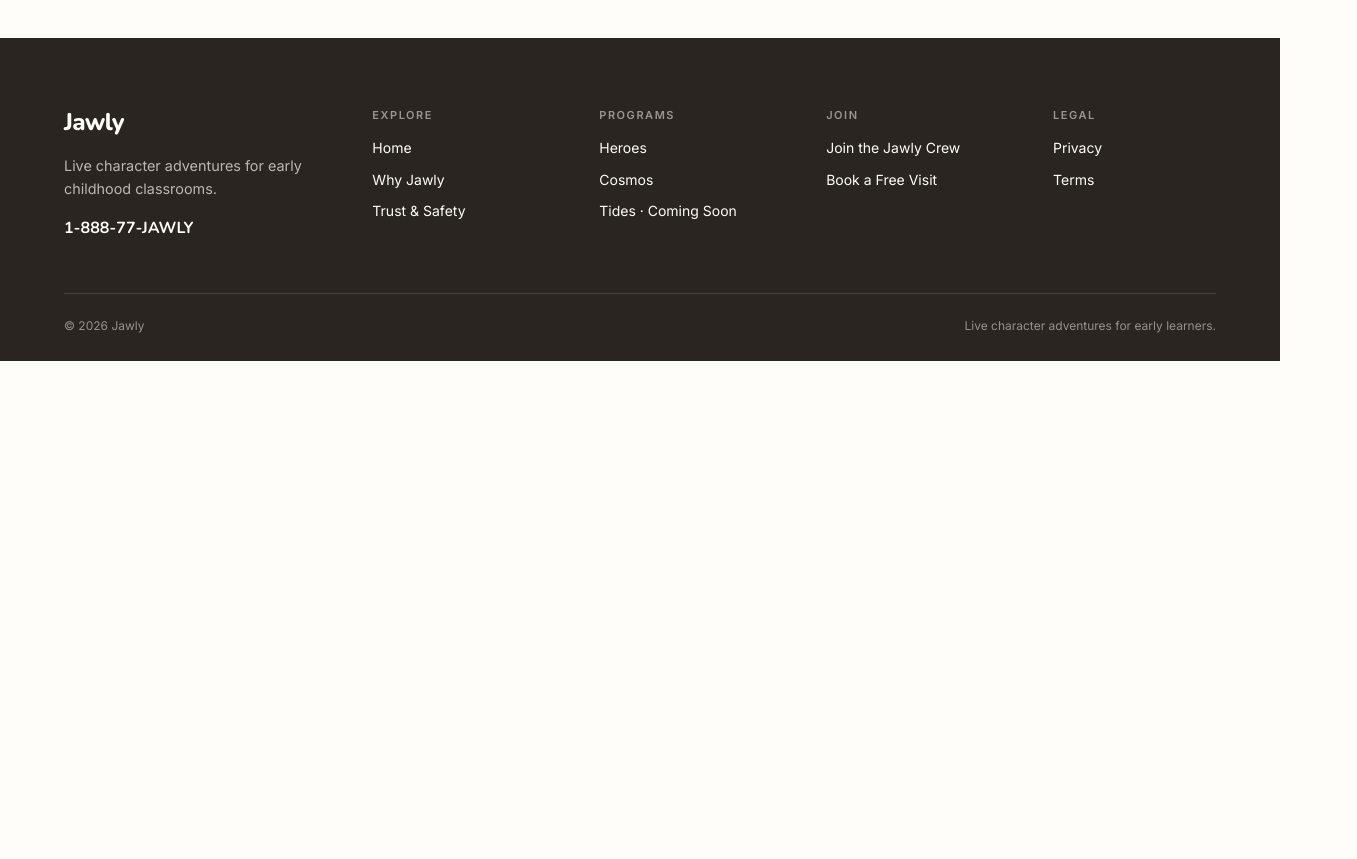
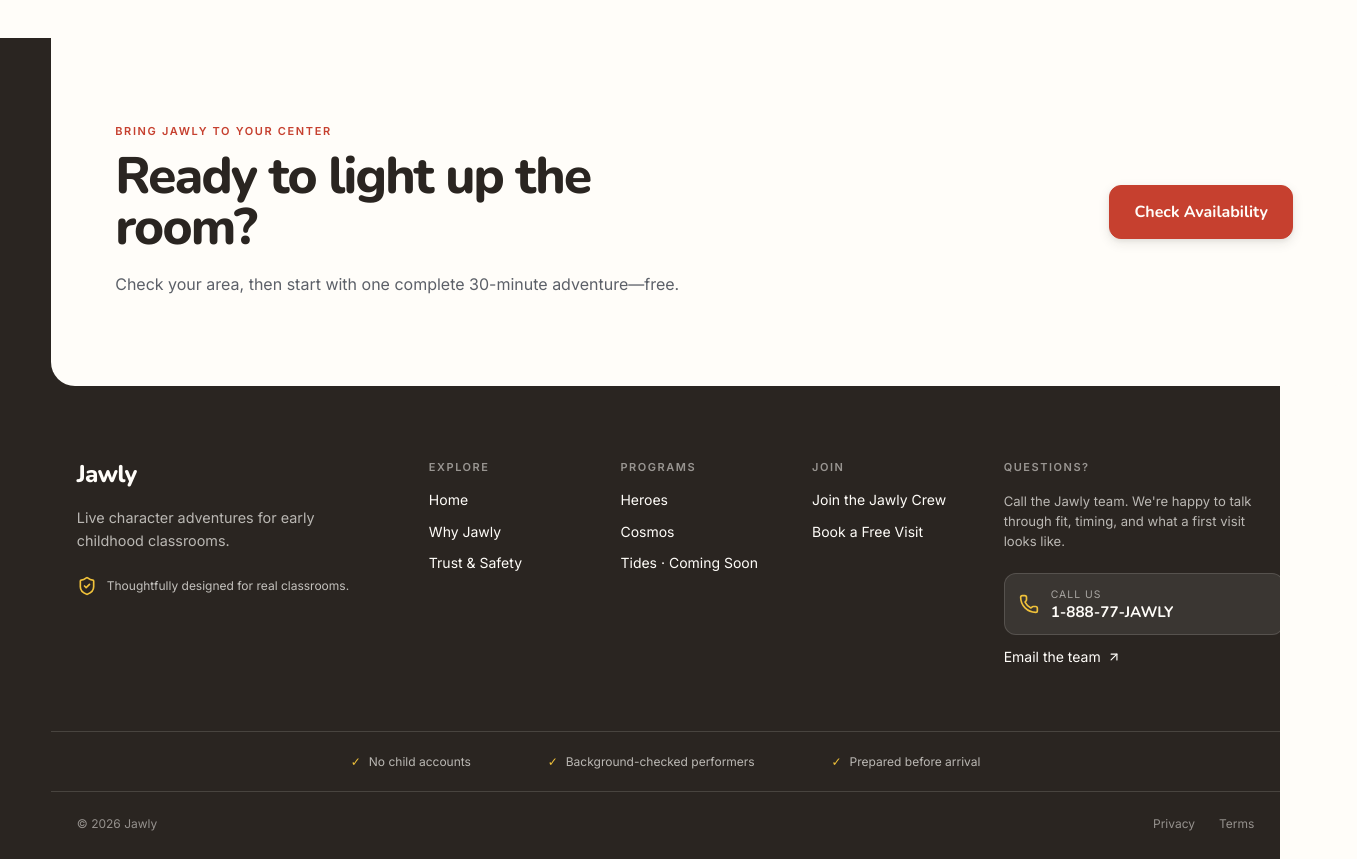
Before and after one commit to Jawly-kids/jawly.kids, a Next.js app: page /term in a window 1280 px wide. Shown: the part 5880-6739 px from the top of the page, 1357 px wide, since content can reach past the window. Before the commit the page ends 6241 px from the top, so only its background shows below. Built offline with nearby package versions, Linux system fonts and the light colour scheme.

Commit message:
Upgrade footer hierarchy and conversion paths

```diff
--- a/components/site/Footer.tsx
+++ b/components/site/Footer.tsx
@@ -1,17 +1,36 @@
 import Link from "next/link";
+import { ArrowUpRight, Phone, ShieldCheck } from "lucide-react";
+import CheckArea from "@/components/availability/CheckArea";
 import { programs, site } from "@/lib/site";
 import styles from "./site.module.css";
 
 export default function Footer() {
   return (
     <footer className={styles.footer}>
+      <div className={styles.footerCta}>
+        <div>
+          <p className={styles.footerEyebrow}>Bring Jawly to your center</p>
+          <h2>Ready to light up the room?</h2>
+          <p>Check your area, then start with one complete 30-minute adventure—free.</p>
+        </div>
+        <CheckArea
+          className={styles.footerCtaButton}
+          demoHref="/heroes#calendar"
+          page="footer"
+          label="Check Availability"
+        />
+      </div>
+
       <div className={styles.footerInner}>
         <div className={styles.footerBrand}>
           <Link className={styles.footerWordmark} href="/" aria-label={`${site.name} home`}>
             {site.name}
           </Link>
           <p>{site.description}</p>
-          <a className={styles.footerPhone} href={site.phoneHref}>{site.phoneDisplay}</a>
+          <div className={styles.footerTrustMark}>
+            <ShieldCheck aria-hidden="true" />
+            <span>Thoughtfully designed for real classrooms.</span>
+          </div>
         </div>
 
         <div className={styles.footerGroup}>
@@ -36,17 +55,35 @@ export default function Footer() {
           <Link href="/heroes#calendar">Book a Free Visit</Link>
         </div>
 
-        <div className={styles.footerGroup}>
-          <h2>Legal</h2>
+        <div className={`${styles.footerGroup} ${styles.footerSupport}`}>
+          <h2>Questions?</h2>
+          <p>Call the Jawly team. We&apos;re happy to talk through fit, timing, and what a first visit looks like.</p>
+          <a className={styles.supportCall} href={site.phoneHref}>
+            <Phone aria-hidden="true" />
+            <span>
+              <small>Call us</small>
+              <strong>{site.phoneDisplay}</strong>
+            </span>
+          </a>
+          <a className={styles.supportEmail} href={`mailto:${site.salesEmail}`}>
+            Email the team <ArrowUpRight aria-hidden="true" />
+          </a>
+        </div>
+      </div>
+
+      <div className={styles.footerTrustRow} aria-label="Jawly trust principles">
+        <span>No child accounts</span>
+        <span>Background-checked performers</span>
+        <span>Prepared before arrival</span>
+      </div>
+
+      <div className={styles.footerBottom}>
+        <span>© {new Date().getFullYear()} Jawly</span>
+        <div>
           <Link href="/privacy">Privacy</Link>
           <Link href="/term">Terms</Link>
         </div>
       </div>
-
-      <div className={styles.footerBottom}>
-        <span>© {new Date().getFullYear()} Jawly</span>
-        <span>Live character adventures for early learners.</span>
-      </div>
     </footer>
   );
 }
--- a/components/site/site.module.css
+++ b/components/site/site.module.css
@@ -268,21 +268,80 @@
 }
 
 .footer {
-  padding: 72px max(5vw, 28px) 28px;
+  padding: 0 max(4vw, 24px) 28px;
   color: var(--paper);
   background: var(--ink);
 }
 
+.footerCta {
+  width: min(1400px, 100%);
+  min-height: 220px;
+  margin: 0 auto;
+  padding: clamp(36px, 5vw, 64px);
+  display: grid;
+  grid-template-columns: minmax(0, 1fr) auto;
+  align-items: center;
+  gap: 48px;
+  color: var(--ink);
+  background: var(--paper);
+  border-radius: 0 0 24px 24px;
+}
+
+.footerEyebrow {
+  margin: 0 0 14px;
+  color: var(--red);
+  font: 600 .6875rem/1 var(--font-sans);
+  letter-spacing: .15em;
+  text-transform: uppercase;
+}
+
+.footerCta h2 {
+  max-width: 18ch;
+  margin: 0;
+  font: 800 clamp(2rem, 4vw, 3.5rem)/1 var(--font-display);
+  letter-spacing: -.035em;
+}
+
+.footerCta > div > p:last-child {
+  max-width: 620px;
+  margin: 18px 0 0;
+  color: var(--muted);
+  line-height: 1.6;
+}
+
+.footerCtaButton {
+  min-height: 54px;
+  padding: 0 24px;
+  color: var(--paper);
+  background: var(--red);
+  border: 1px solid var(--red);
+  border-radius: 12px;
+  box-shadow: 0 4px 12px rgb(42 37 33 / .1), 0 2px 4px rgb(42 37 33 / .06);
+  font: 700 1rem/1 var(--font-display);
+  cursor: pointer;
+  transition: background-color 180ms ease, border-color 180ms ease, transform 120ms ease;
+}
+
+.footerCtaButton:hover {
+  background: var(--deep);
+  border-color: var(--deep);
+}
+
+.footerCtaButton:active {
+  transform: scale(.97);
+}
+
 .footerInner {
-  width: min(1240px, 100%);
+  width: min(1400px, 100%);
   margin: 0 auto;
+  padding: 76px clamp(12px, 2vw, 28px) 64px;
   display: grid;
-  grid-template-columns: minmax(220px, 1.5fr) repeat(4, minmax(120px, 1fr));
-  gap: clamp(32px, 5vw, 72px);
+  grid-template-columns: minmax(240px, 1.5fr) repeat(3, minmax(120px, .7fr)) minmax(250px, 1.25fr);
+  gap: clamp(32px, 4vw, 68px);
 }
 
 .footerBrand {
-  max-width: 280px;
+  max-width: 290px;
 }
 
 .footerBrand p {
@@ -292,12 +351,21 @@
   line-height: 1.6;
 }
 
-.footerPhone {
-  margin-top: 20px;
-  display: inline-block;
-  color: inherit;
-  font: 700 1rem/1 var(--font-display);
-  text-decoration: none;
+.footerTrustMark {
+  margin-top: 24px;
+  display: flex;
+  align-items: center;
+  gap: 10px;
+  color: rgb(255 253 249 / .72);
+  font-size: .75rem;
+  line-height: 1.35;
+}
+
+.footerTrustMark svg {
+  width: 20px;
+  height: 20px;
+  flex: 0 0 auto;
+  color: var(--yellow);
 }
 
 .footerGroup {
@@ -322,25 +390,108 @@
   text-decoration: none;
 }
 
+.footerSupport p {
+  margin: 0 0 8px;
+  color: rgb(255 253 249 / .68);
+  font-size: .82rem;
+  line-height: 1.55;
+}
+
+.supportCall {
+  width: 100%;
+  padding: 14px;
+  display: flex;
+  align-items: center;
+  gap: 12px;
+  background: rgb(255 253 249 / .08);
+  border: 1px solid rgb(255 253 249 / .14);
+  border-radius: 12px;
+}
+
+.supportCall > svg {
+  width: 20px;
+  height: 20px;
+  color: var(--yellow);
+}
+
+.supportCall span {
+  display: grid;
+  gap: 3px;
+}
+
+.supportCall small {
+  color: rgb(255 253 249 / .56);
+  font-size: .65rem;
+  letter-spacing: .1em;
+  text-transform: uppercase;
+}
+
+.supportCall strong {
+  font: 700 .95rem/1 var(--font-display);
+}
+
+.supportEmail {
+  display: inline-flex;
+  align-items: center;
+  gap: 6px;
+}
+
+.supportEmail svg {
+  width: 14px;
+  height: 14px;
+}
+
 .footer a:hover {
   color: var(--yellow);
 }
 
-.footer a:focus-visible {
+.footer a:focus-visible,
+.footer button:focus-visible {
   outline: 2px solid currentColor;
   outline-offset: 4px;
 }
 
+.footerTrustRow,
 .footerBottom {
-  width: min(1240px, 100%);
-  margin: 56px auto 0;
-  padding-top: 24px;
+  width: min(1400px, 100%);
+  margin-right: auto;
+  margin-left: auto;
+}
+
+.footerTrustRow {
+  padding: 22px clamp(12px, 2vw, 28px);
+  display: flex;
+  justify-content: center;
+  gap: clamp(24px, 6vw, 84px);
+  color: rgb(255 253 249 / .68);
+  border-top: 1px solid rgb(255 253 249 / .14);
+  border-bottom: 1px solid rgb(255 253 249 / .14);
+  font-size: .75rem;
+}
+
+.footerTrustRow span::before {
+  content: "✓";
+  margin-right: 8px;
+  color: var(--yellow);
+}
+
+.footerBottom {
+  padding: 24px clamp(12px, 2vw, 28px) 0;
   display: flex;
   justify-content: space-between;
   gap: 24px;
   color: rgb(255 253 249 / .5);
-  border-top: 1px solid rgb(255 253 249 / .14);
   font-size: .75rem;
+}
+
+.footerBottom div {
+  display: flex;
+  gap: 24px;
+}
+
+.footerBottom a {
+  color: inherit;
+  text-decoration: none;
 }
 
 .simplePage {
@@ -392,6 +543,10 @@
 
   .footerInner {
     grid-template-columns: 1.5fr repeat(2, 1fr);
+  }
+
+  .footerSupport {
+    grid-column: span 2;
   }
 }
 
@@ -482,10 +637,23 @@
   }
 
   .footer {
-    padding: 56px 24px 26px;
+    padding: 0 16px 24px;
+  }
+
+  .footerCta {
+    min-height: 0;
+    padding: 38px 24px;
+    grid-template-columns: 1fr;
+    gap: 28px;
+    border-radius: 0 0 16px 16px;
+  }
+
+  .footerCtaButton {
+    width: 100%;
   }
 
   .footerInner {
+    padding: 56px 8px 44px;
     grid-template-columns: 1fr 1fr;
     gap: 40px 28px;
   }
@@ -494,8 +662,19 @@
     grid-column: 1 / -1;
   }
 
+  .footerSupport {
+    grid-column: 1 / -1;
+  }
+
+  .footerTrustRow {
+    padding-inline: 8px;
+    justify-content: flex-start;
+    flex-wrap: wrap;
+    gap: 14px 28px;
+  }
+
   .footerBottom {
-    margin-top: 44px;
+    padding-inline: 8px;
     flex-direction: column;
     gap: 8px;
   }
@@ -509,12 +688,21 @@
   .footerBrand {
     grid-column: auto;
   }
+
+  .footerSupport {
+    grid-column: auto;
+  }
+
+  .footerTrustRow {
+    flex-direction: column;
+  }
 }
 
 @media (prefers-reduced-motion: reduce) {
   .header,
   .programMenuTrigger svg,
-  .navCta {
+  .navCta,
+  .footerCtaButton {
     transition: none;
   }
 }
```
